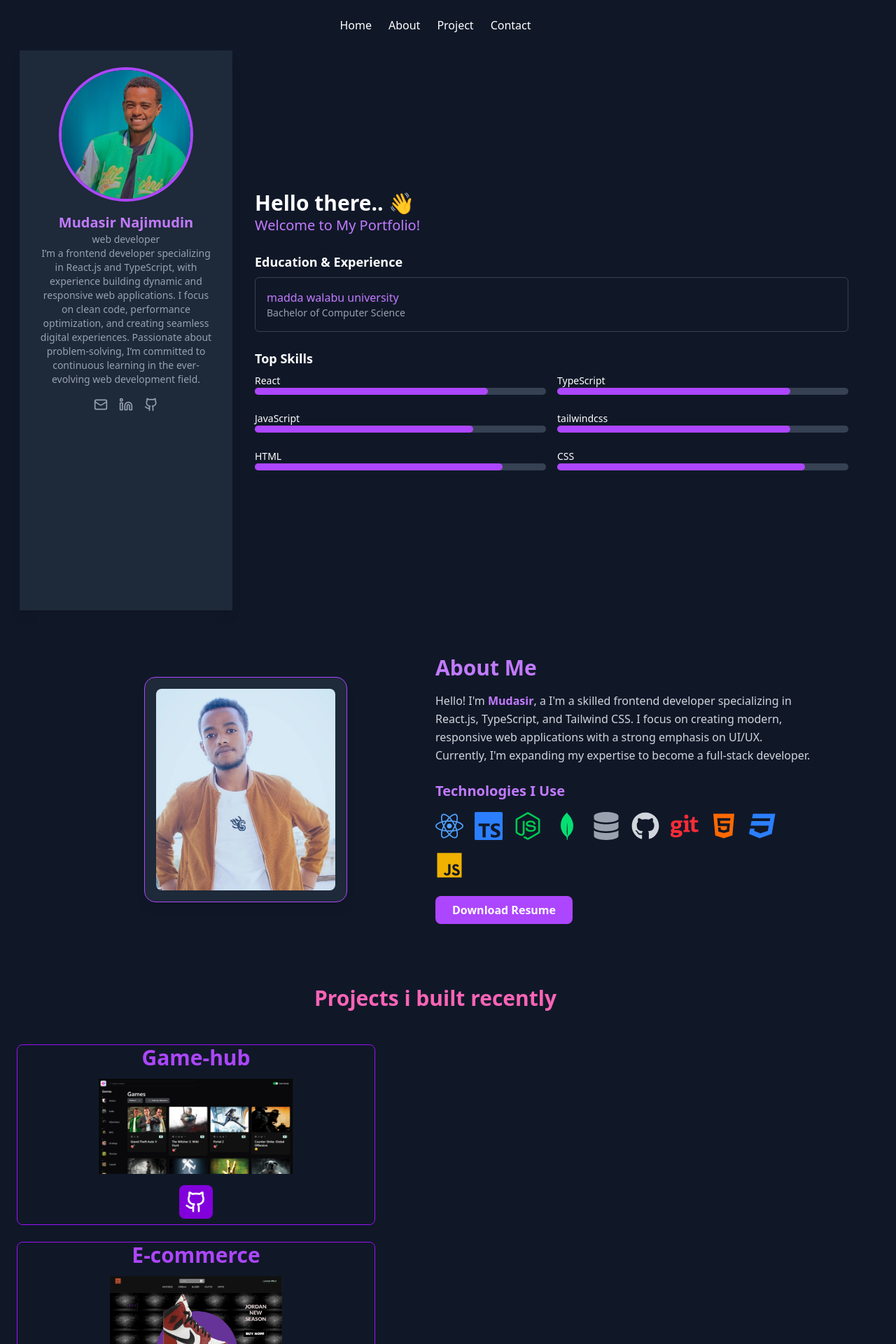
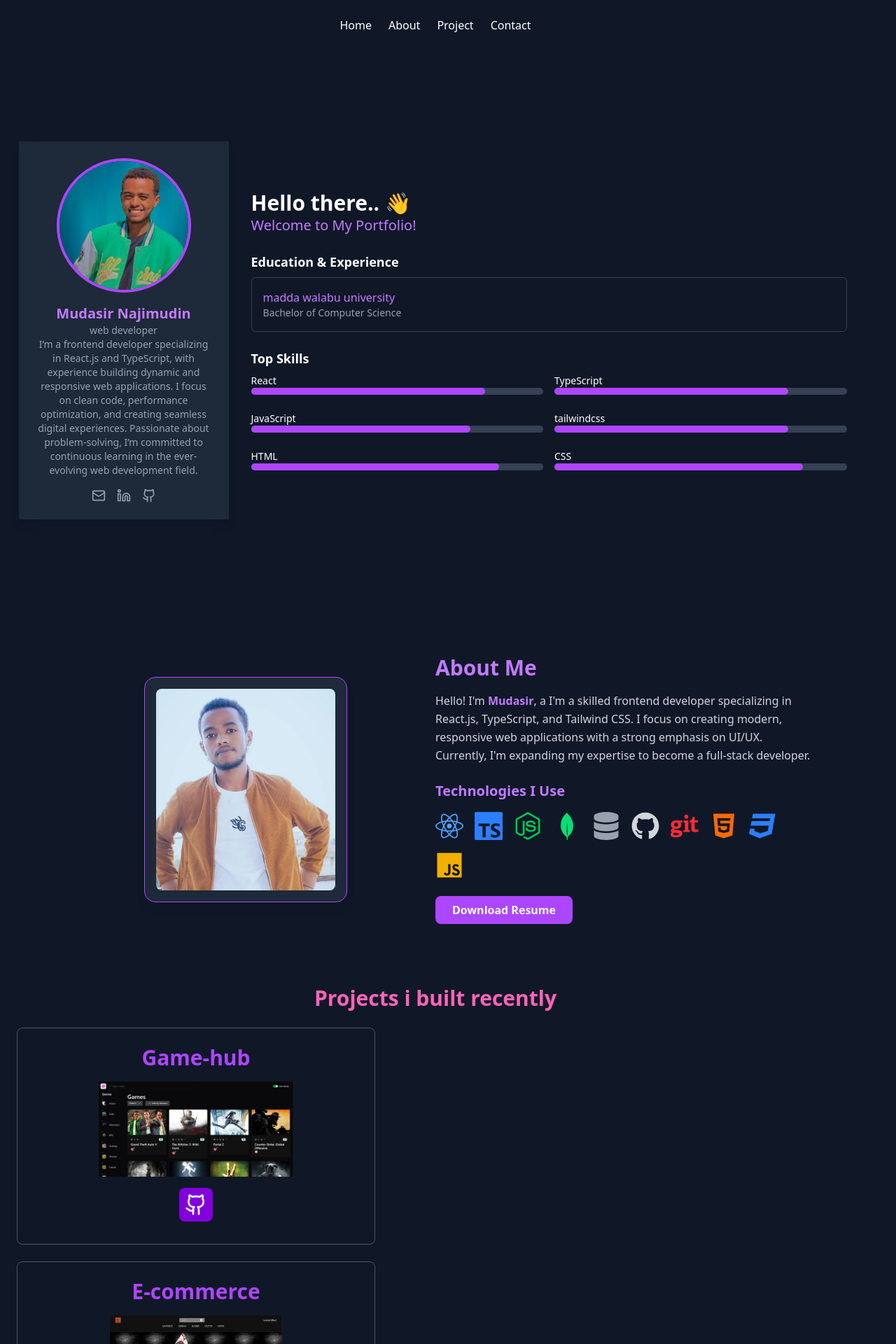
Before and after one commit to mu534/myportofolio, a React (Vite) app: page / in a window 1280 px wide. Shown: the top 1920 px of the page at 70% size. Built offline with nearby package versions, Linux system fonts and the light colour scheme.

Commit message:
updated resume

```diff
--- a/src/Page/Home.tsx
+++ b/src/Page/Home.tsx
@@ -14,10 +14,10 @@ export default function Portfolio() {
   return (
     <div
       id="Home"
-      className="flex flex-col  lg:flex-row min-h-screen bg-gray-900 text-white pl-7"
+      className="flex flex-col lg:flex-row min-h-screen bg-gray-900 text-white items-center justify-center ml-6"
     >
       {/* Sidebar */}
-      <aside className="w-full lg:w-1/4 p-6  bg-gray-800   flex flex-col items-center shadow-lg ">
+      <aside className="w-full lg:w-[300px] p-6 bg-gray-800 flex flex-col items-center shadow-lg">
         <img
           src={mudasir}
           alt="Profile"
--- a/src/Page/Project.tsx
+++ b/src/Page/Project.tsx
@@ -8,11 +8,11 @@ interface ProjectProps {
 
 const Project: React.FC<ProjectProps> = ({ title, imageUrl }) => {
   return (
-    <div className="border border-purple-600 pl-3 pr-3 m-6 ml-6 rounded-lg max-w-lg mx-auto">
-      <h2 className="text-purple-500 font-inter text-3xl font-bold text-center mb-3">
+    <div className="border border-gray-600 px-3 py-6 rounded-lg max-w-lg mx-auto mb-6 ml-6 mr-6">
+      <h2 className="text-purple-500 font-inter text-3xl font-bold text-center mb-4">
         {title}
       </h2>
-      <div className="p-0 ">
+      <div className="p-0 mb-4">
         <img
           alt={title}
           src={imageUrl}
```
Also changed, not shown: 1 other file (tests, documents, lock files or other folders).
